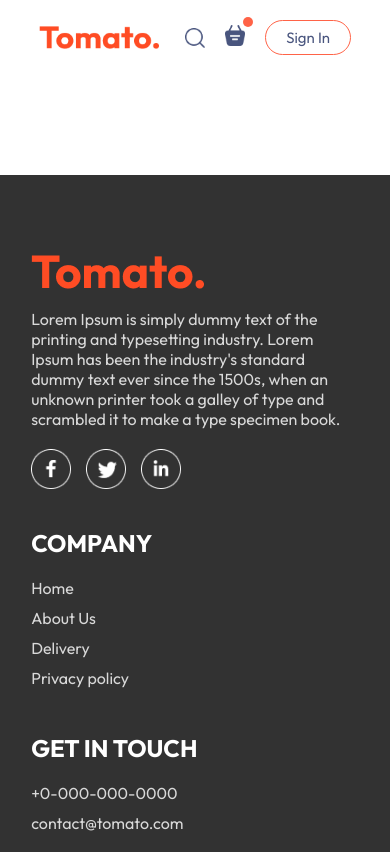
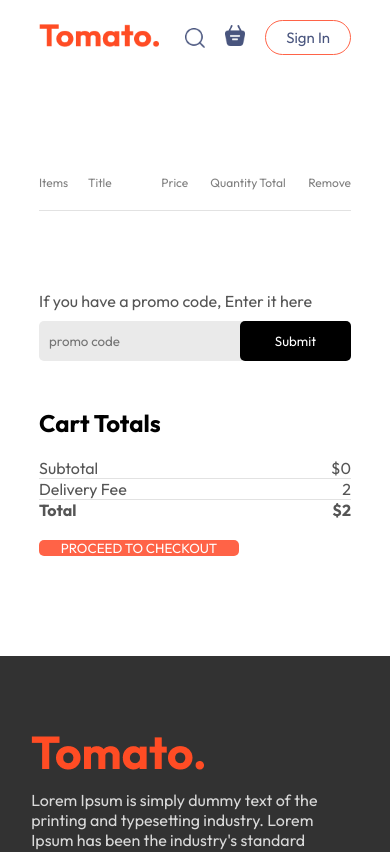
Before and after one commit to mayanksharma2000/Food-Delivery, a React (Vite) app in the folder Frontend/: page /cart in a window 390 px wide. Shown: the top 852 px of the page. Built offline with nearby package versions, Linux system fonts and the light colour scheme.

Commit message:
Create a Cart Page and Make it responsive.

```diff
--- a/Frontend/src/components/Navbar/Navbar.jsx
+++ b/Frontend/src/components/Navbar/Navbar.jsx
@@ -1,15 +1,18 @@
-import React, { useState } from 'react'
+import React, { useContext, useState } from 'react'
 import './Navbar.css'
 import { assets } from '../../assets/assets'
 import { Link } from 'react-router-dom';
+import { StoreContext } from '../../context/StoreContext';
 
 const Navbar = ({setShowLogin}) => {
 
     const [menu,setMenu] = useState("home");
 
+    const {getTotalCartAmount} =useContext(StoreContext);
+
   return (
     <div className='navbar'>
-      <img src={assets.logo} alt='' className='logo' />
+      <Link to='/'><img src={assets.logo} alt='' className='logo' /></Link>
       <ul className="navbar-menu">
         <Link to='/' onClick={()=> setMenu("home")} className={menu==="home"?"active":""}>home</Link>
         <a href='#explore-menu' onClick={()=> setMenu("menu")} className={menu==="menu"?"active":""}>menu</a>
@@ -20,8 +23,8 @@
       <div className="navbar-right">
         <img src={assets.search_icon} alt="" />
         <div className="navbar-search-icon">
-          <img src={assets.basket_icon} alt="" />
-          <div className="dot"></div>
+          <Link to='/cart'><img src={assets.basket_icon} alt="" /></Link>
+          <div className={getTotalCartAmount()===0?"":"dot"}></div>
         </div>
         <button onClick={()=>setShowLogin(true)}>Sign In</button>
       </div>
--- a/Frontend/src/context/StoreContext.jsx
+++ b/Frontend/src/context/StoreContext.jsx
@@ -1,42 +1,48 @@
 import { createContext, useEffect, useState } from "react";
 import { food_list } from "../assets/assets";
 
-export const StoreContext = createContext(null)
+export const StoreContext = createContext(null);
 
 const StoreContextProvider = (props) => {
-
-    const [cartItems,setCartItems] = useState({});
+  const [cartItems, setCartItems] = useState({});
 
   const addToCart = (itemId) => {
     if (!cartItems[itemId]) {
-            setCartItems((prev)=>({...prev,[itemId]:1}))
+      setCartItems((prev) => ({ ...prev, [itemId]: 1 }));
+    } else {
+      setCartItems((prev) => ({ ...prev, [itemId]: prev[itemId] + 1 }));
     }
-        else{
-            setCartItems((prev)=>({...prev,[itemId]:prev[itemId]+1}))
+  };
+
+  const removeFromCart = (itemId) => {
+    setCartItems((prev) => ({ ...prev, [itemId]: prev[itemId] - 1 }));
+  };
+
+  const getTotalCartAmount = () => {
+    let totalAmount = 0;
+    for (const item in cartItems) {
+      if (cartItems[item] > 0) {
+        let itemInfo = food_list.find((product) => product._id === item);
+        totalAmount += itemInfo.price * cartItems[item];
       }
     }
-
-    const removeFromCart = (itemId) => {
-        setCartItems((prev)=>({...prev,[itemId]:prev[itemId]-1}))
-    }
-
-    useEffect(()=>{
-        console.log(cartItems);
-    },[cartItems])
+    return totalAmount;
+  };
 
   const contextValue = {
     food_list,
     cartItems,
     setCartItems,
     addToCart,
-        removeFromCart
-    }
+    removeFromCart,
+    getTotalCartAmount
+  };
 
   return (
     <StoreContext.Provider value={contextValue}>
       {props.children}
     </StoreContext.Provider>
-    )
-}
+  );
+};
 
 export default StoreContextProvider;
--- a/Frontend/src/pages/Cart/Cart.css
+++ b/Frontend/src/pages/Cart/Cart.css
@@ -0,0 +1,103 @@
+.cart{
+    margin-top: 100px;
+}
+
+.cart-items-title{
+    display: grid;
+    grid-template-columns: 1fr 1.5fr 1fr 1fr 1fr 0.5fr;
+    align-items: center;
+    color: grey;
+    font-size: max(1vw,12px);
+}
+
+.cart-items-item{
+    margin: 10px 0px;
+    color: black;
+}
+
+.cart-items-item img{
+    width: 50px;
+}
+
+.cart hr{
+    height: 1px;
+    background-color: #e2e2e2;
+    border: none;
+}
+
+.cart-items-item .cross{
+    cursor: pointer;
+}
+
+.cart-bottom{
+    margin-top: 80px;
+    display: flex;
+    justify-content: space-between;
+    gap: max(12vw,20px);
+}
+
+.cart-total{
+    flex: 1;
+    display: flex;
+    flex-direction: column;
+    gap: 20px;
+}
+
+.cart-total-details{
+    display: flex;
+    justify-content: space-between;
+    color: #555;
+}
+
+.cart-total hr{
+    margin: 10px,0px;
+}
+.cart-total button{
+    border: none;
+    color: white;
+    background-color: tomato;
+    width: max(15vw,200px);
+    padding: 12px,0px;
+    border-radius: 5px;
+    cursor: pointer;
+}
+
+.cart-promocode{
+    flex: 1;
+}
+.cart-promocode p{
+    color: #555;
+}
+.cart-promocode-input{
+    margin-top: 10px;
+    display: flex;
+    justify-content: space-between;
+    align-items: center;
+    background-color: #eaeaea;
+    border-radius: 5px;
+}
+
+.cart-promocode-input input{
+    background: transparent;
+    border: none;
+    outline: none;
+    padding-left: 10px;
+}
+
+.cart-promocode-input button{
+    width: max(10vw,150px);
+    padding: 12px 5px;
+    background-color: black;
+    border: none;
+    color: white;
+    border-radius: 5px;
+}
+
+@media (max-width:750px){
+    .cart-bottom{
+        flex-direction: column-reverse;
+    }
+    .cart-promocode{
+        justify-content: start;
+    }
+}
--- a/Frontend/src/pages/Cart/Cart.jsx
+++ b/Frontend/src/pages/Cart/Cart.jsx
@@ -1,12 +1,76 @@
-import React from 'react'
-import './Cart.css'
+import React, { useContext } from "react";
+import "./Cart.css";
+import { StoreContext } from "../../context/StoreContext";
 
 const Cart = () => {
+  const { cartItems, food_list, removeFromCart, getTotalCartAmount } = useContext(StoreContext);
+
   return (
-    <div>
+    <div className="cart">
+      <div className="cart-items">
+        <div className="cart-items-title">
+          <p>Items</p>
+          <p>Title</p>
+          <p>Price</p>
+          <p>Quantity</p>
+          <p>Total</p>
+          <p>Remove</p>
+        </div>
+        <br />
+        <hr />
+        {/* for cart items add */}
 
+        {food_list.map((item, index) => {
+          if (cartItems[item._id] > 0) {
+            return (
+              <div>
+                <div className="cart-items-title cart-items-item">
+                  <img src={item.image} alt="" />
+                  <p>{item.name}</p>
+                  <p>${item.price}</p>
+                  <p>{cartItems[item._id]}</p>
+                  <p>${item.price * cartItems[item._id]}</p>
+                  <p onClick={()=>removeFromCart(item._id)} className="cross">x</p>
+                </div>
+                <hr />
+              </div>
+            );
+          }
+        })}
+      </div>
+      <div className="cart-bottom">
+        <div className="cart-total">
+          <h2>Cart Totals</h2>
+          <div>
+            <div className="cart-total-details">
+              <p>Subtotal</p>
+              <p>${getTotalCartAmount()}</p>
+            </div>
+            <hr/>
+            <div className="cart-total-details">
+              <p>Delivery Fee</p>
+              <p>{2}</p>
+            </div>
+            <hr/>
+            <div className="cart-total-details">
+              <b>Total</b>
+              <b>${getTotalCartAmount()+2}</b>
+            </div>
+          </div>
+          <button>PROCEED TO CHECKOUT</button>
+        </div>
+        <div className="cart-promocode">
+          <div>
+            <p>If you have a promo code, Enter it here</p>
+            <div className="cart-promocode-input">
+                <input type="text" placeholder="promo code" />
+                <button>Submit</button>
+            </div>
+          </div>
+        </div>
+      </div>
     </div>
-  )
-}
+  );
+};
 
-export default Cart
+export default Cart;
```
Lines whose indentation alone changed are shown as unchanged.
